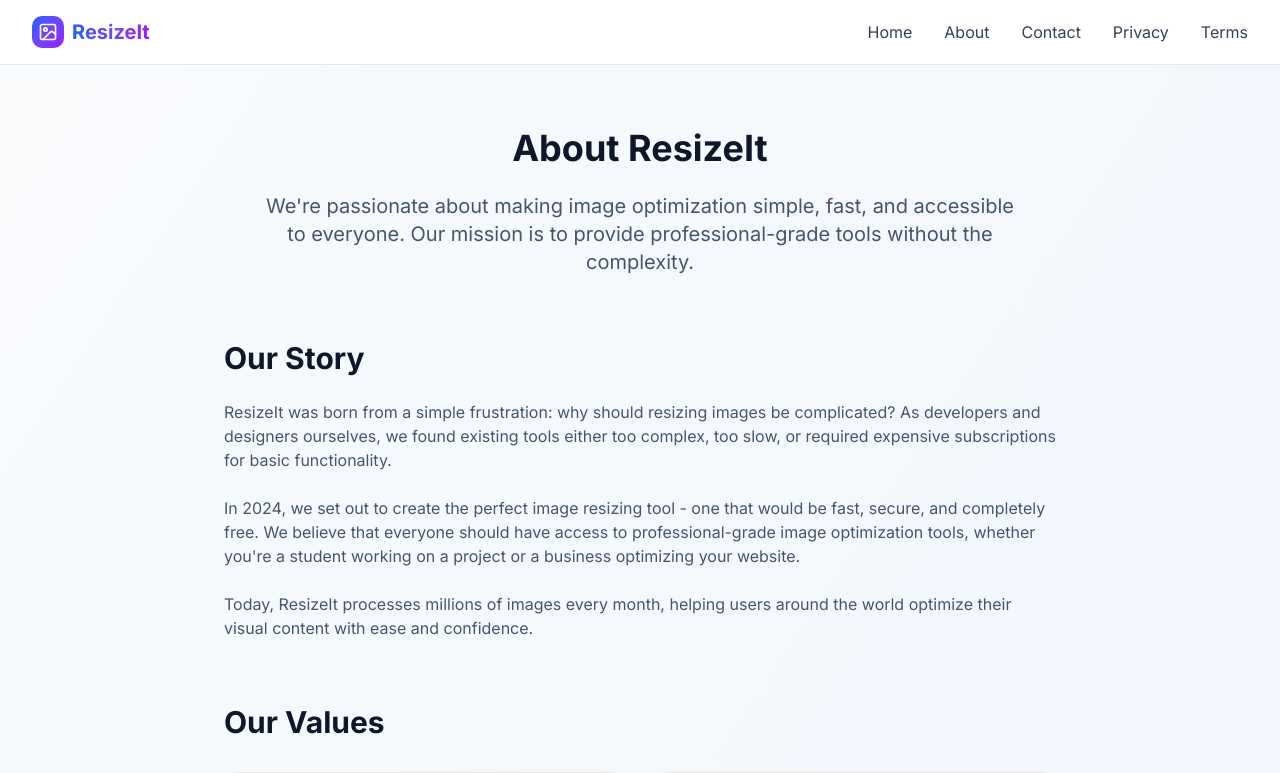
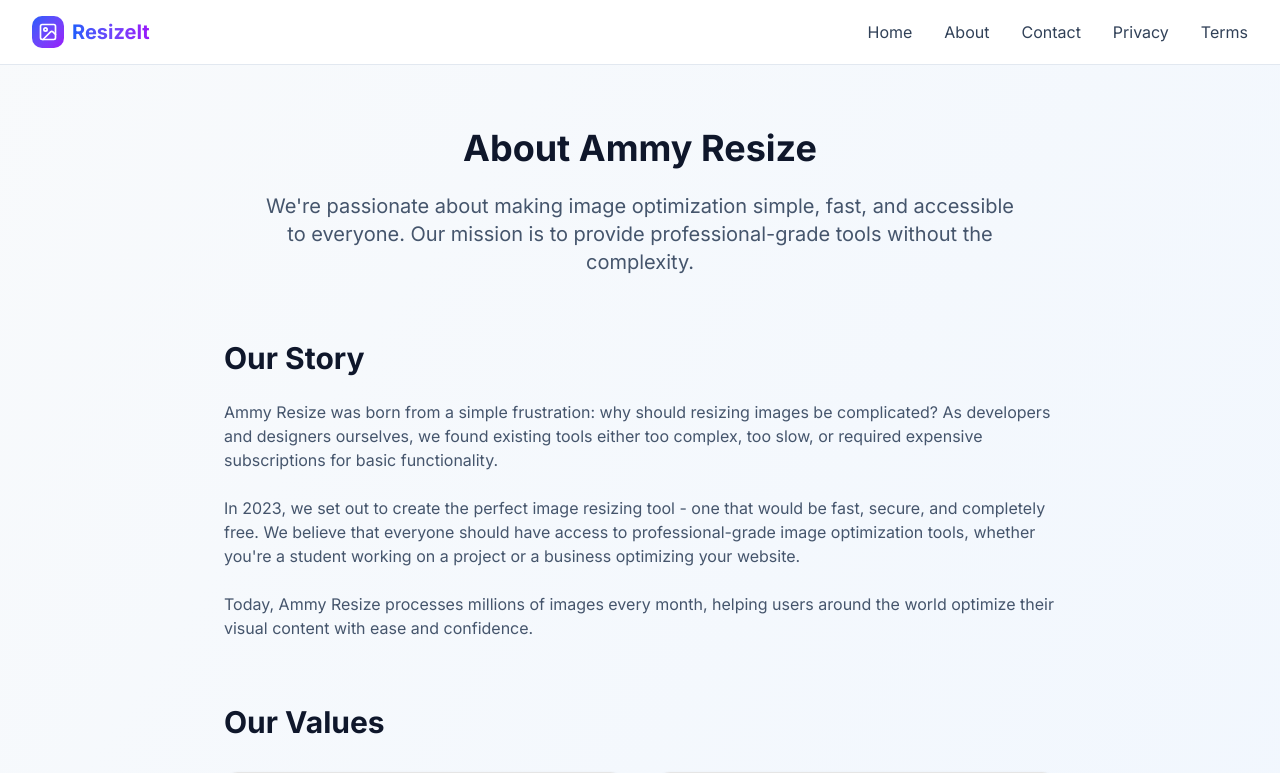
Before and after one commit to abdullah-codes-dev/image-resize-tool, a Next.js app: page /about in a window 1280 px wide. Shown: the top 773 px of the page. Built offline with nearby package versions, Linux system fonts and the light colour scheme.

Commit message:
Update page.tsx

```diff
--- a/src/app/about/page.tsx
+++ b/src/app/about/page.tsx
@@ -3,11 +3,11 @@
 import { Users, Target, Award, Heart } from "lucide-react";
 
 export const metadata: Metadata = {
-	title: "About Us - ResizeIt | Professional Image Resizing Tool",
+	title: "About Us - Ammy Resize | Professional Image Resizing Tool",
 	description:
-		"Learn about ResizeIt, the professional image resizing tool trusted by millions. Our mission, values, and commitment to providing the best image optimization experience.",
+		"Learn about Ammy Resize, the professional image resizing tool trusted by millions. Our mission, values, and commitment to providing the best image optimization experience.",
 	keywords:
-		"about resizeIt, image resizing company, photo editing team, image optimization mission",
+		"about Ammy Resize , image resizing company, photo editing team, image optimization mission",
 };
 
 export default function AboutPage() {
@@ -17,7 +17,7 @@
 				{/* Hero Section */}
 				<div className='text-center mb-16'>
 					<h1 className='text-4xl font-bold text-slate-900 mb-6'>
-						About ResizeIt
+						About Ammy Resize
 					</h1>
 					<p className='text-xl text-slate-600 max-w-3xl mx-auto'>
 						We&apos;re passionate about making image optimization
@@ -34,14 +34,14 @@
 					</h2>
 					<div className='prose prose-lg text-slate-600 max-w-none'>
 						<p className='mb-6'>
-							ResizeIt was born from a simple frustration: why
+							Ammy Resize was born from a simple frustration: why
 							should resizing images be complicated? As developers
 							and designers ourselves, we found existing tools
 							either too complex, too slow, or required expensive
 							subscriptions for basic functionality.
 						</p>
 						<p className='mb-6'>
-							In 2024, we set out to create the perfect image
+							In 2023, we set out to create the perfect image
 							resizing tool - one that would be fast, secure, and
 							completely free. We believe that everyone should
 							have access to professional-grade image optimization
@@ -49,7 +49,7 @@
 							project or a business optimizing your website.
 						</p>
 						<p>
-							Today, ResizeIt processes millions of images every
+							Today, Ammy Resize processes millions of images every
 							month, helping users around the world optimize their
 							visual content with ease and confidence.
 						</p>
```
